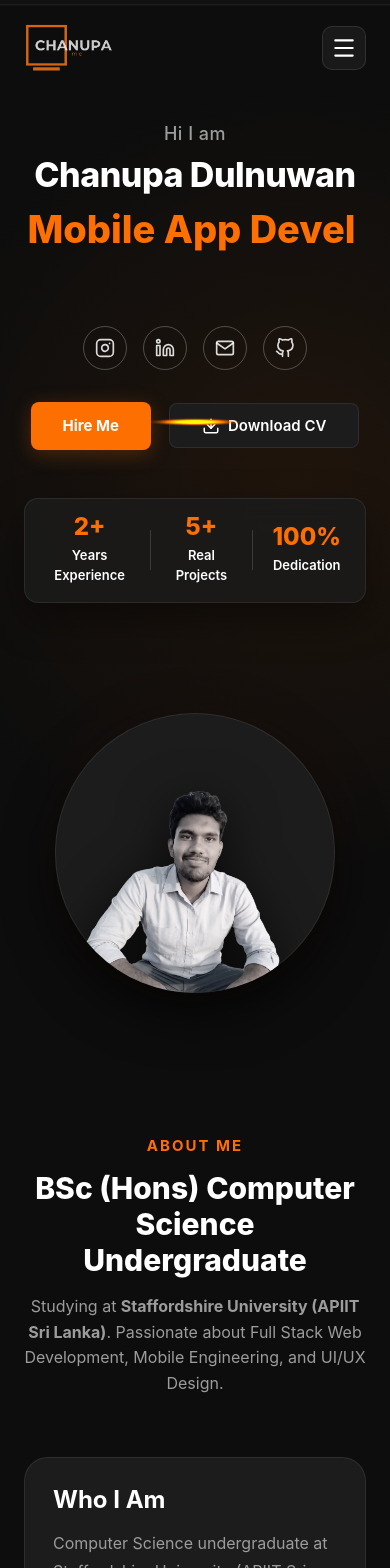
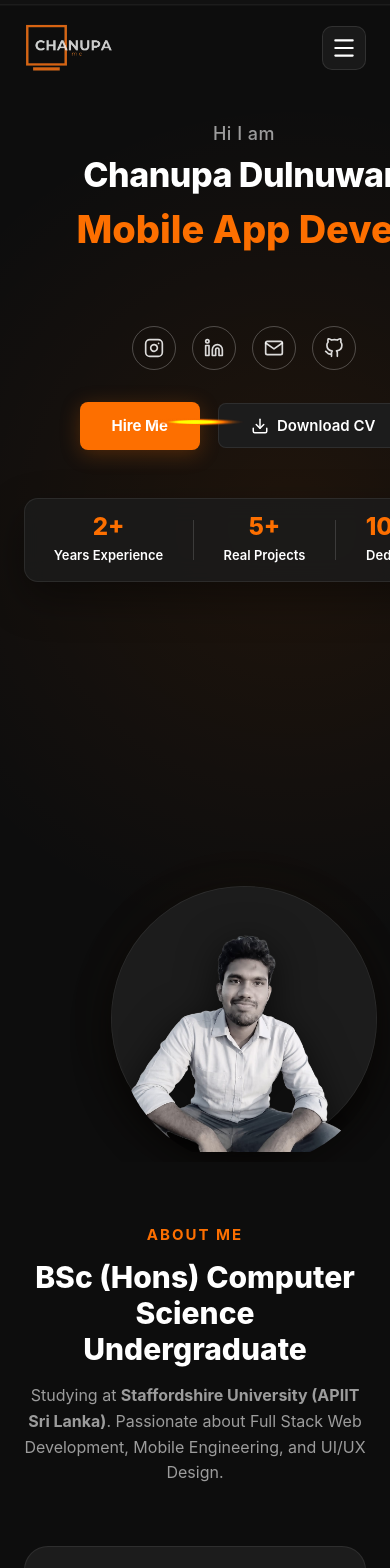
Before and after one commit to chanupadulnuwan/chanupa-portfolio, a React (Vite) app: page / in a window 390 px wide. Shown: the top 1568 px of the page. Built offline with nearby package versions, Linux system fonts and the light colour scheme.

Commit message:
Implement exact Figma 3D pop-out mask matching mockup image 2

```diff
--- a/src/components/Hero.css
+++ b/src/components/Hero.css
@@ -103,22 +103,24 @@
   background: rgba(255, 255, 255, 0.15);
 }
 
-/* Right Column - Pronounced 3D Pop-Out Avatar Effect */
+/* Right Column - Exact Figma 3D Pop-Out Avatar Effect */
 .hero-image-wrapper {
   position: relative;
+  width: 440px;
+  height: 520px;
+  margin: 0 auto;
   display: flex;
   justify-content: center;
   align-items: flex-end;
-  width: 400px;
-  height: 480px;
-  margin: 0 auto;
 }
 
+/* Dark Backdrop Circle - Centered around chest/torso */
 .hero-backdrop-circle {
   position: absolute;
   bottom: 0;
-  width: 350px;
-  height: 350px;
+  left: 30px;
+  width: 380px;
+  height: 380px;
   border-radius: 50%;
   background: #1c1c1c;
   border: 1px solid rgba(255, 255, 255, 0.08);
@@ -126,38 +128,30 @@
   z-index: 1;
 }
 
-.hero-avatar-clipper {
+/* Profile Photo Masked to let Head & Hair pop out above top curve */
+.hero-avatar-img-masked {
   position: absolute;
   bottom: 0;
-  width: 350px;
-  height: 480px;
-  border-bottom-left-radius: 175px;
-  border-bottom-right-radius: 175px;
-  overflow: hidden;
-  display: flex;
-  justify-content: center;
-  align-items: flex-end;
-  z-index: 2;
-}
-
-.hero-avatar-img {
-  width: 410px;
-  height: auto;
-  max-width: none;
+  left: 10px;
+  width: 420px;
+  height: 500px;
   object-fit: contain;
   object-position: bottom center;
-  transform: translateY(15px);
-  filter: drop-shadow(0 12px 25px rgba(0, 0, 0, 0.7));
+  z-index: 2;
+  mask: url(#figma-popout-mask);
+  -webkit-mask: url(#figma-popout-mask);
+  filter: drop-shadow(0 14px 28px rgba(0, 0, 0, 0.65));
 }
 
 .avatar-ambient-glow {
   position: absolute;
   bottom: 0;
-  width: 350px;
-  height: 350px;
+  left: 30px;
+  width: 380px;
+  height: 380px;
   border-radius: 50%;
   background: radial-gradient(circle, rgba(253, 111, 0, 0.22) 0%, transparent 70%);
-  filter: blur(40px);
+  filter: blur(45px);
   z-index: 0;
 }
 
@@ -174,25 +168,9 @@
   }
 
   .hero-image-wrapper {
-    width: 360px;
-    height: 420px;
-  }
-
-  .hero-backdrop-circle,
-  .avatar-ambient-glow {
-    width: 340px;
-    height: 340px;
-  }
-
-  .hero-avatar-clipper {
-    width: 340px;
-    height: 420px;
-    border-bottom-left-radius: 170px;
-    border-bottom-right-radius: 170px;
-  }
-
-  .hero-avatar-img {
-    width: 360px;
+    transform: scale(0.85);
+    transform-origin: bottom center;
+    margin-bottom: -40px;
   }
 }
 
@@ -230,24 +208,8 @@
   }
 
   .hero-image-wrapper {
-    width: 290px;
-    height: 340px;
-  }
-
-  .hero-backdrop-circle,
-  .avatar-ambient-glow {
-    width: 280px;
-    height: 280px;
-  }
-
-  .hero-avatar-clipper {
-    width: 280px;
-    height: 340px;
-    border-bottom-left-radius: 140px;
-    border-bottom-right-radius: 140px;
-  }
-
-  .hero-avatar-img {
-    width: 295px;
+    transform: scale(0.7);
+    transform-origin: bottom center;
+    margin-bottom: -70px;
   }
 }
--- a/src/components/Hero.jsx
+++ b/src/components/Hero.jsx
@@ -9,6 +9,18 @@ import './Hero.css';
 const Hero = ({ onOpenCV }) => {
   return (
     <section id="home" className="hero-section">
+      {/* SVG Mask Definition for exact Figma 3D Pop-Out Head Effect */}
+      <svg width="0" height="0" style={{ position: 'absolute', pointerEvents: 'none' }}>
+        <defs>
+          <mask id="figma-popout-mask" maskUnits="userSpaceOnUse" x="0" y="0" width="440" height="520">
+            {/* Top area allows head and hair to pop out completely */}
+            <rect x="0" y="0" width="440" height="180" fill="white" />
+            {/* Bottom circle clips the lower body seamlessly inside the circle */}
+            <circle cx="220" cy="330" r="190" fill="white" />
+          </mask>
+        </defs>
+      </svg>
+
       <div className="container hero-container">
         {/* Left Column - Content */}
         <div className="hero-content">
@@ -86,16 +98,14 @@ const Hero = ({ onOpenCV }) => {
           </div>
         </div>
 
-        {/* Right Column - 3D Pop-out Profile Image */}
+        {/* Right Column - Exact Figma 3D Pop-Out Avatar */}
         <div className="hero-image-wrapper">
           <div className="hero-backdrop-circle" />
-          <div className="hero-avatar-clipper">
-            <img
-              src={meImg}
-              alt="Chanupa Dulnuwan Profile Photo"
-              className="hero-avatar-img"
-            />
-          </div>
+          <img
+            src={meImg}
+            alt="Chanupa Dulnuwan Profile Photo"
+            className="hero-avatar-img-masked"
+          />
           <div className="avatar-ambient-glow" />
         </div>
       </div>
```
